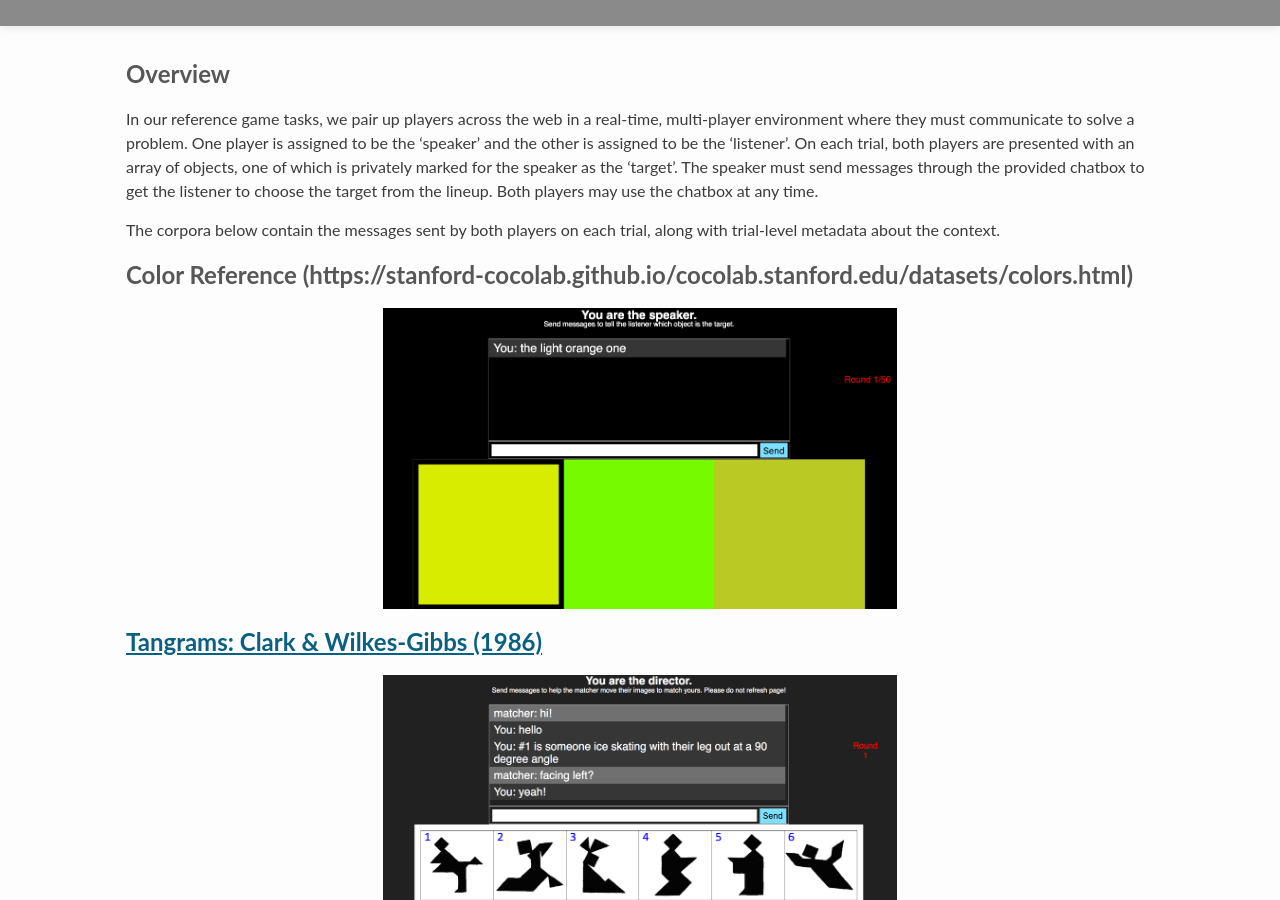
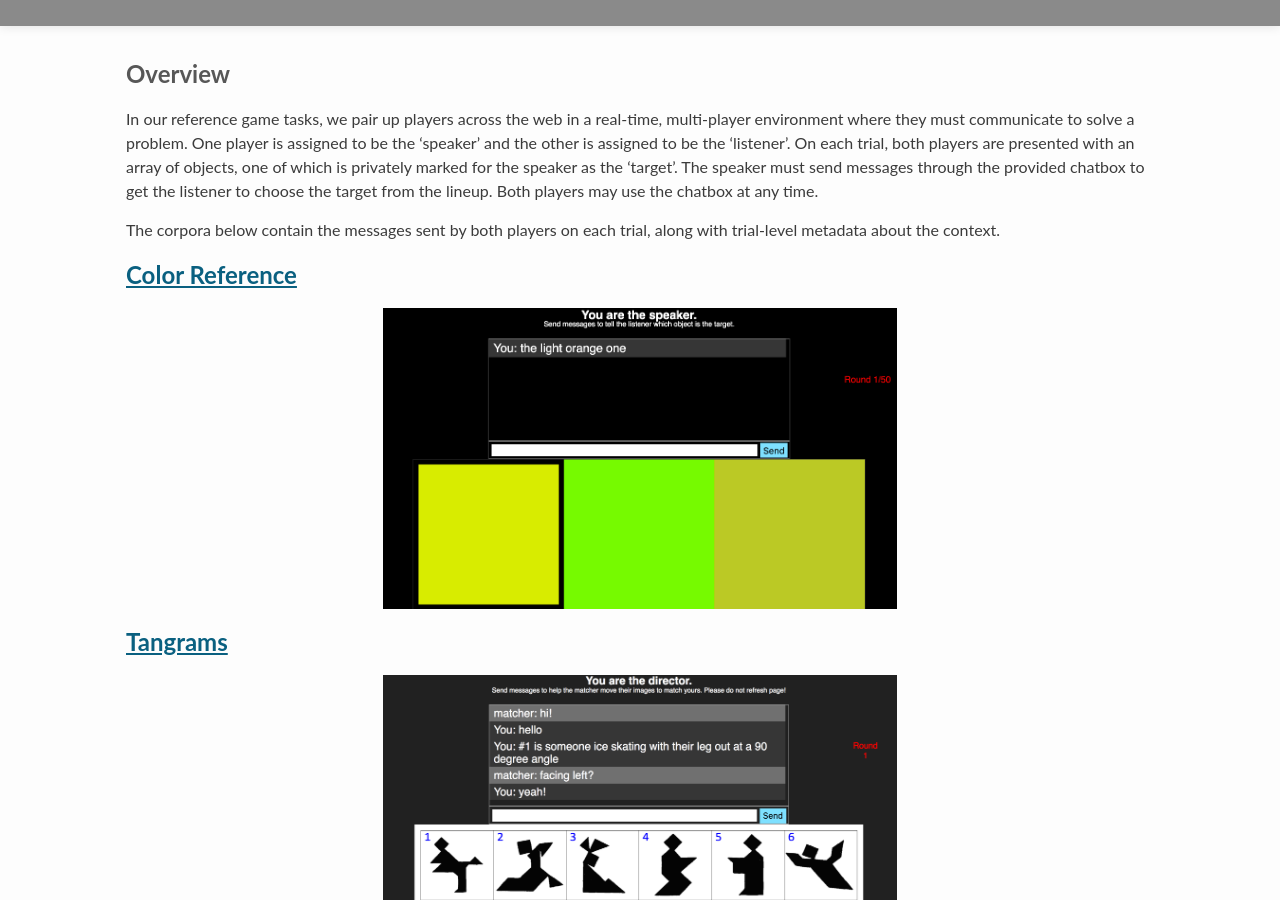
Before and after one commit to stanford-cocolab/cocolab.stanford.edu, a Jekyll site: the page built from 04-data.md, in a window 1280 px wide and 900 px high, scrolled down 349 px. Built offline with Jekyll 4.4.1, drawn with Linux system fonts in a browser that asks for light colours; Markdown is read by kramdown in place of the engine named in the settings; a script that is not in the unit is left out.

Commit message:
Fix titles

```diff
--- a/04-data.md
+++ b/04-data.md
@@ -10,11 +10,11 @@ In our reference game tasks, we pair up players across the web in a real-time, m
 
 The corpora below contain the messages sent by both players on each trial, along with trial-level metadata about the context.
 
-## Color Reference ({{site.url}}{{site.baseurl}}/datasets/colors.html)
+## [Color Reference]({{site.url}}{{site.baseurl}}/datasets/colors.html)
 
 <img alt="Speaker's view in color reference task." src="{{site.url}}{{site.baseurl}}/images/research/speakerView.png" width="50%" style="display: block; margin: auto;"/>
 
-## [Tangrams: Clark & Wilkes-Gibbs (1986)]({{site.url}}{{site.baseurl}}/datasets/tangrams.html)
+## [Tangrams]({{site.url}}{{site.baseurl}}/datasets/tangrams.html)
 
 <img alt="Speaker's view in color reference task." src="{{site.url}}{{site.baseurl}}/images/research/tangrams.png" width="50%" style="display: block; margin: auto;"/>
 
```
